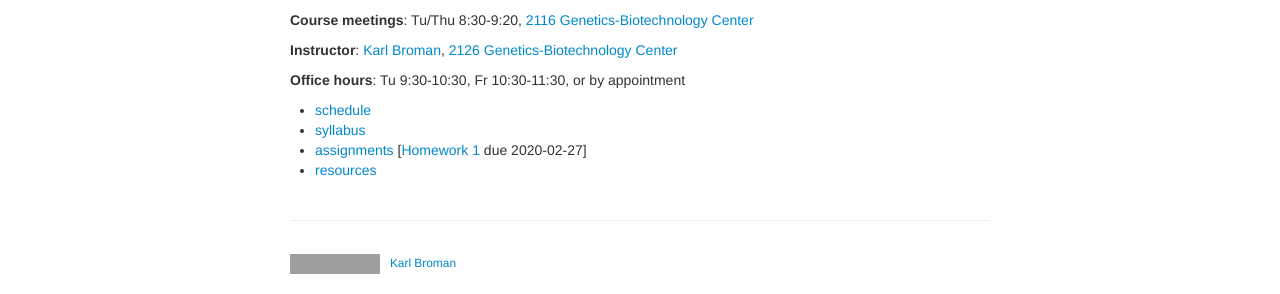
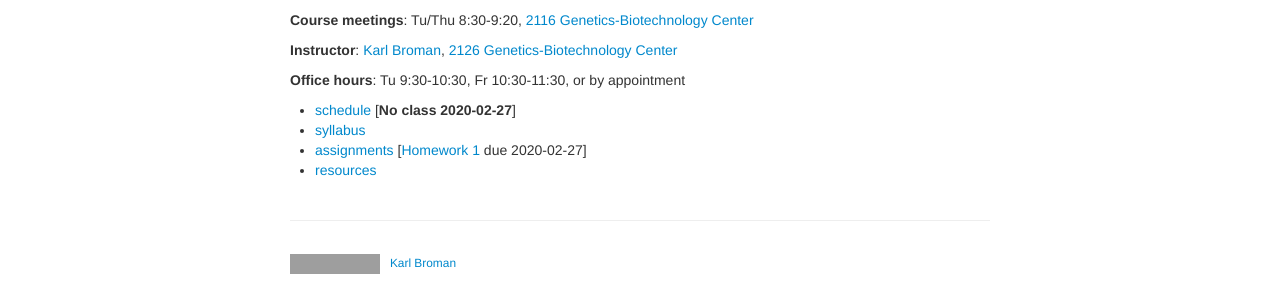
Before and after one commit to kbroman/BMI882_spring2023, a Jekyll site: the page built from index.md, in a window 1280 px wide. Shown: the part 332-626 px from the top of the page. Built offline with Jekyll 4.4.1, drawn with Linux system fonts in a browser that asks for light colours; grey boxes are pictures that could not be loaded.

Commit message:
main page: no class 2020-02-27

```diff
--- a/index.md
+++ b/index.md
@@ -28,7 +28,7 @@ biomedical data.
 
 **Office hours**: Tu 9:30-10:30, Fr 10:30-11:30, or by appointment
 
-- [schedule](schedule.html)
+- [schedule](schedule.html) \[**No class 2020-02-27**\]
 - [syllabus](syllabus.html)
 - [assignments](assignments.html) \[[Homework 1](hw1.html) due 2020-02-27\]
 - [resources](resources.html)
```
